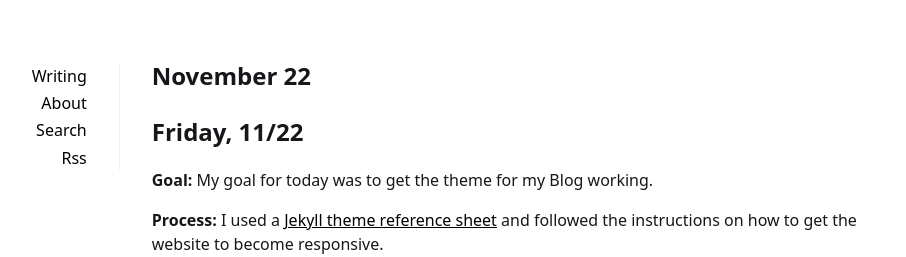
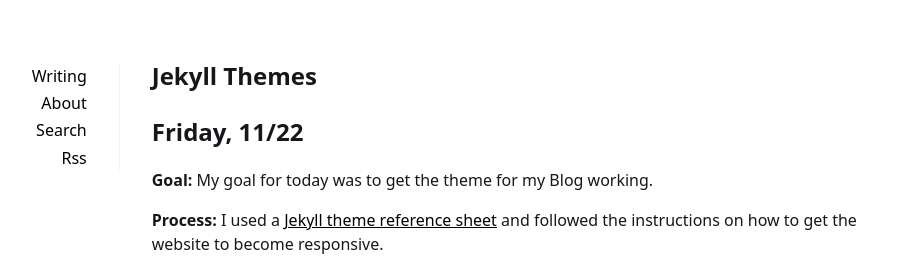
Before and after one commit to xiomaraquinonez/xiomaraquinonez.github.io, a Jekyll site: the page built from _posts/2019-11-22-November22.md, in a window 1280 px wide. Shown: the top 257 px of the page, without its empty margins (201-1107 px from the left). Built offline with Jekyll 4.4.1, drawn with Linux system fonts in a browser that asks for light colours.

Commit message:
Update and rename 2019-11-22-Jekyll-Themes.md to 2019-11-22-November22.md

```diff
--- a/_posts/2019-11-22-Jekyll-Themes.md
+++ b/_posts/2019-11-22-November22.md
@@ -1,6 +1,6 @@
 ---
 layout: post
-title:  "November 22"
+title:  "Jekyll Themes"
 author: Vinish
 categories: [ tutorial ]
 ---
```
